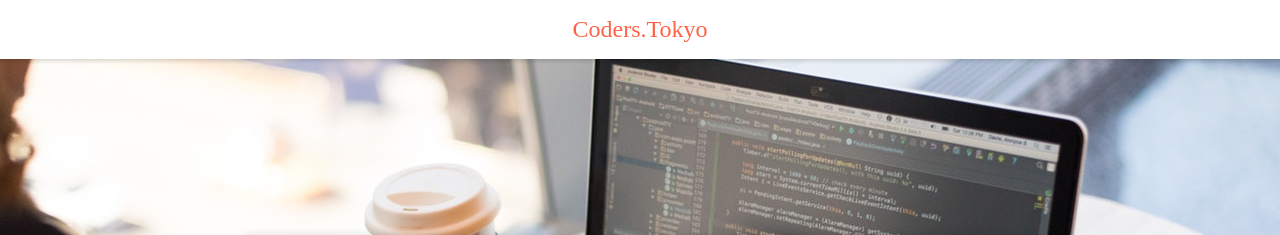
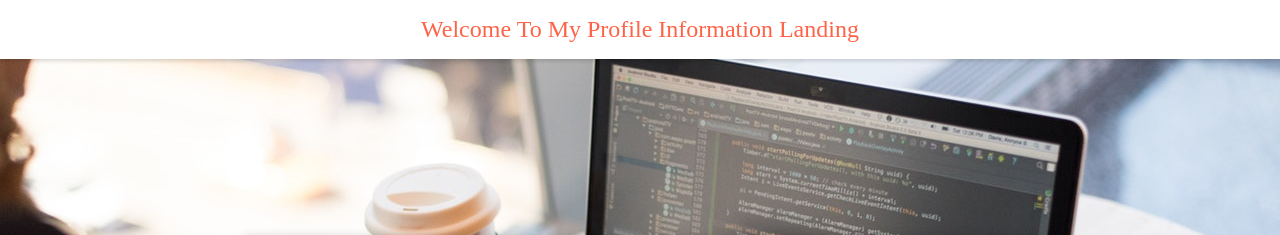
Before and after one commit to Thelostboy/AboutMe, a plain HTML site: page index.html in a window 1280 px wide. Shown: the top 235 px of the page. Drawn offline with Linux system fonts and the light colour scheme.

Commit message:
Fix Tittle- Finish Landing Page- Continue...

```diff
--- a/index.html
+++ b/index.html
@@ -9,7 +9,7 @@
     <link rel="stylesheet" href="https://use.fontawesome.com/releases/v5.5.0/css/all.css" integrity="sha384-B4dIYHKNBt8Bc12p+WXckhzcICo0wtJAoU8YZTY5qE0Id1GSseTk6S+L3BlXeVIU" crossorigin="anonymous">
 </head>
 <body>
-    <h2 class="top-title">Coders.Tokyo</h2>
+    <h2 class="top-title">Welcome To My Profile Information Landing</h2>
     <div class="container">
         <div class="content-left">
             <img src="image/avatar.png" alt="Avatar">
```
